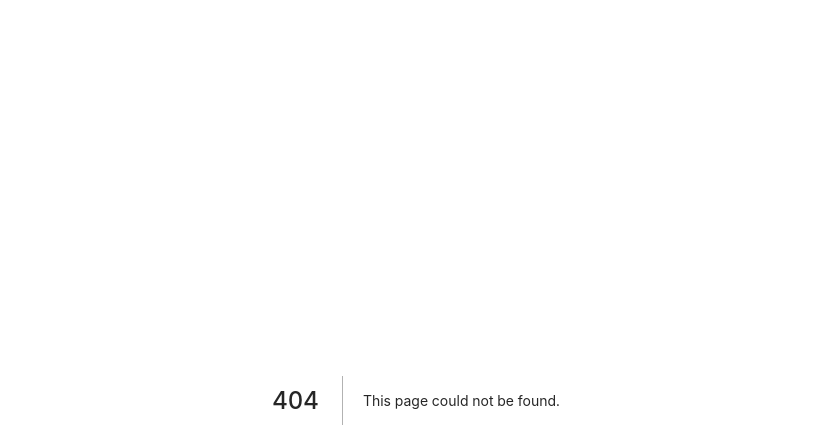
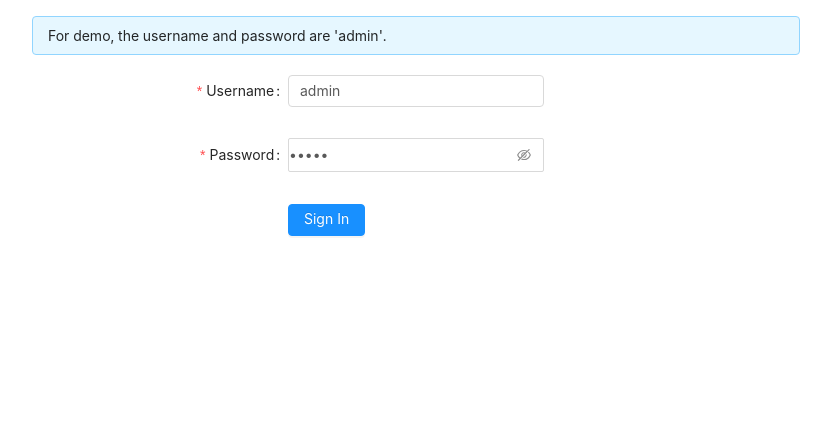
Before and after one commit to lzl/avl-full-stack-exam, a Next.js app: page /dashboard in a window 1280 px wide. Before the commit this address had no page. Shown: the top 448 px of the page, without its empty margins (224-1055 px from the left). Built offline with nearby package versions, Linux system fonts and the light colour scheme.

Commit message:
login as admin at dashboard

```diff
--- /dev/null
+++ b/components/LoginForm.tsx
@@ -0,0 +1,64 @@
+import { Form, Input, Button } from 'antd'
+
+const layout = {
+  labelCol: {
+    span: 8,
+  },
+  wrapperCol: {
+    span: 8,
+  },
+}
+const tailLayout = {
+  wrapperCol: {
+    offset: 8,
+    span: 8,
+  },
+}
+
+function LoginForm({ onLogin, isLoading }) {
+  return (
+    <Form
+      {...layout}
+      name="login"
+      initialValues={{
+        username: 'admin',
+        password: 'admin',
+      }}
+      onFinish={onLogin}
+    >
+      <Form.Item
+        label="Username"
+        name="username"
+        rules={[
+          {
+            required: true,
+            message: 'Please input your username!',
+          },
+        ]}
+      >
+        <Input />
+      </Form.Item>
+
+      <Form.Item
+        label="Password"
+        name="password"
+        rules={[
+          {
+            required: true,
+            message: 'Please input your password!',
+          },
+        ]}
+      >
+        <Input.Password />
+      </Form.Item>
+
+      <Form.Item {...tailLayout}>
+        <Button type="primary" htmlType="submit" loading={isLoading}>
+          Sign In
+        </Button>
+      </Form.Item>
+    </Form>
+  )
+}
+
+export default LoginForm
--- /dev/null
+++ b/machines/dashboard.ts
@@ -0,0 +1,138 @@
+import { Machine, assign } from 'xstate'
+import jwtDecode from 'jwt-decode'
+import fetch from 'unfetch'
+
+import isServer from '../utils/isServer'
+
+async function logIn(event) {
+  const { username, password } = event.payload
+  const res = await fetch('/api/login', {
+    method: 'POST',
+    headers: {
+      'Content-Type': 'application/json',
+    },
+    body: JSON.stringify({ username, password }),
+  })
+  const { token, error } = await res.json()
+  if (error) throw new Error(error)
+  localStorage.setItem('token', token)
+  return { username }
+}
+
+interface User {
+  username: string
+  iat?: number
+}
+
+interface Context {
+  userInfo: User
+  error: string
+}
+
+interface Schema {
+  states: {
+    auth: {
+      states: {
+        initializing: {}
+        loggedOut: {}
+        loggingIn: {
+          states: {
+            loading: {}
+            failed: {}
+            final: {}
+          }
+        }
+        loggedIn: {}
+      }
+    }
+  }
+}
+
+export default Machine<Context, Schema>(
+  {
+    id: 'dashboard',
+    type: 'parallel',
+    context: {
+      userInfo: null,
+      error: null,
+    },
+    states: {
+      auth: {
+        initial: 'initializing',
+        states: {
+          initializing: {
+            on: {
+              '': [
+                {
+                  target: 'loggedIn',
+                  cond: 'hasUserInfo',
+                  actions: 'setUserInfo',
+                },
+                {
+                  target: 'loggedOut',
+                },
+              ],
+            },
+          },
+          loggedOut: {
+            on: {
+              LOG_IN: 'loggingIn',
+            },
+          },
+          loggingIn: {
+            initial: 'loading',
+            states: {
+              loading: {
+                invoke: {
+                  id: 'logIn',
+                  src: (_, event) => logIn(event),
+                  onDone: {
+                    target: 'final',
+                    actions: assign({
+                      userInfo: (_, event) => event.data,
+                    }),
+                  },
+                  onError: {
+                    target: 'failed',
+                    actions: assign({
+                      error: (_, event) => event.data.message,
+                    }),
+                  },
+                },
+              },
+              failed: {
+                on: {
+                  LOG_IN: 'loading',
+                },
+              },
+              final: { type: 'final' },
+            },
+            onDone: 'loggedIn',
+          },
+          loggedIn: {},
+        },
+      },
+    },
+  },
+  {
+    actions: {
+      setUserInfo: assign({
+        userInfo: _ => {
+          const token = localStorage.getItem('token')
+          return jwtDecode(token)
+        },
+      }),
+    },
+    guards: {
+      hasUserInfo: () => {
+        if (isServer) return false
+        const token = localStorage.getItem('token')
+        if (!token) return false
+        const userInfo = jwtDecode(token)
+        const isEmpty =
+          Object.keys(userInfo).length === 0 && userInfo.constructor === Object
+        return !isEmpty
+      },
+    },
+  }
+)
--- /dev/null
+++ b/pages/dashboard.tsx
@@ -0,0 +1,62 @@
+import { NextPage } from 'next'
+import Link from 'next/link'
+import { useMachine } from '@xstate/react'
+import { Alert, Tabs } from 'antd'
+
+import Layout from '../components/Layout'
+import LoginForm from '../components/LoginForm'
+import dashBoardMachine from '../machines/dashboard'
+
+const Dashboard: NextPage = () => {
+  const [current, send] = useMachine(dashBoardMachine, {
+    devTools: process.env.NODE_ENV === 'development',
+  })
+
+  const { userInfo, error } = current.context
+
+  function onLogin({ username, password }) {
+    send({ type: 'LOG_IN', payload: { username, password } })
+  }
+
+  return (
+    <Layout title="Restaurant List">
+      {current.matches({ auth: 'loggedIn' }) ? (
+        <div
+          style={{
+            display: 'flex',
+            justifyContent: 'space-between',
+            alignItems: 'center',
+            height: '32px',
+          }}
+        >
+          {userInfo && <div>Hi, {userInfo.username}</div>}
+          <div>
+            <Link href="/">
+              <a>回到首页</a>
+            </Link>
+          </div>
+        </div>
+      ) : (
+        <section>
+          <div style={{ marginBottom: '1rem' }}>
+            <Alert
+              message="For demo, the username and password are 'admin'."
+              type="info"
+            />
+          </div>
+          {error && (
+            <div style={{ marginBottom: '1rem' }}>
+              <Alert message={error} type="error" />
+            </div>
+          )}
+          <LoginForm
+            onLogin={onLogin}
+            isLoading={current.matches({ auth: { loggingIn: 'loading' } })}
+          />
+        </section>
+      )}
+    </Layout>
+  )
+}
+
+export default Dashboard
--- /dev/null
+++ b/utils/isServer.ts
@@ -0,0 +1 @@
+export default typeof window === 'undefined'
```
Also changed, not shown: api/login.ts (added, +25 -0 lines), api/signup.ts (added, +24 -0 lines), package.json (+6 -1 lines), pages/index.tsx (+13 -1 lines), 1 other file (tests, documents, lock files or other folders).
